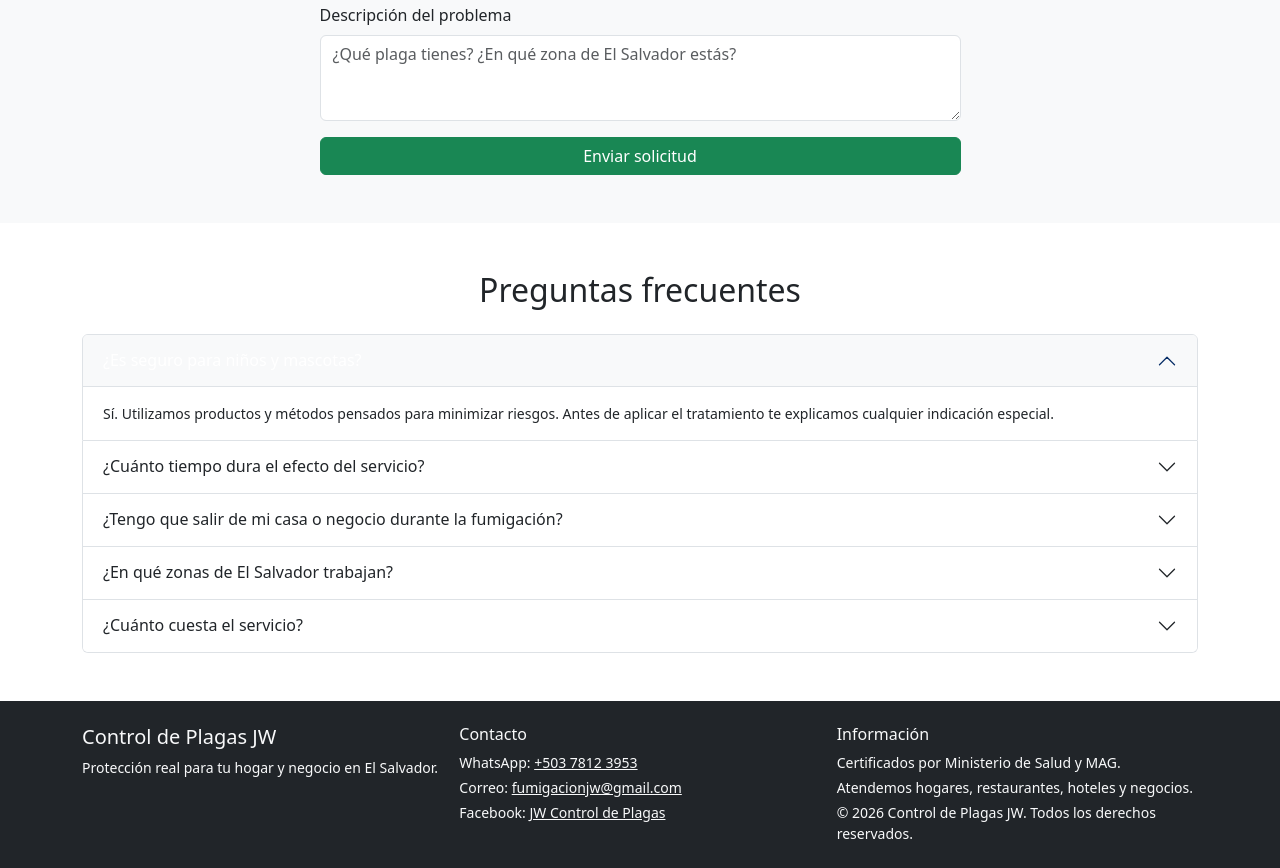
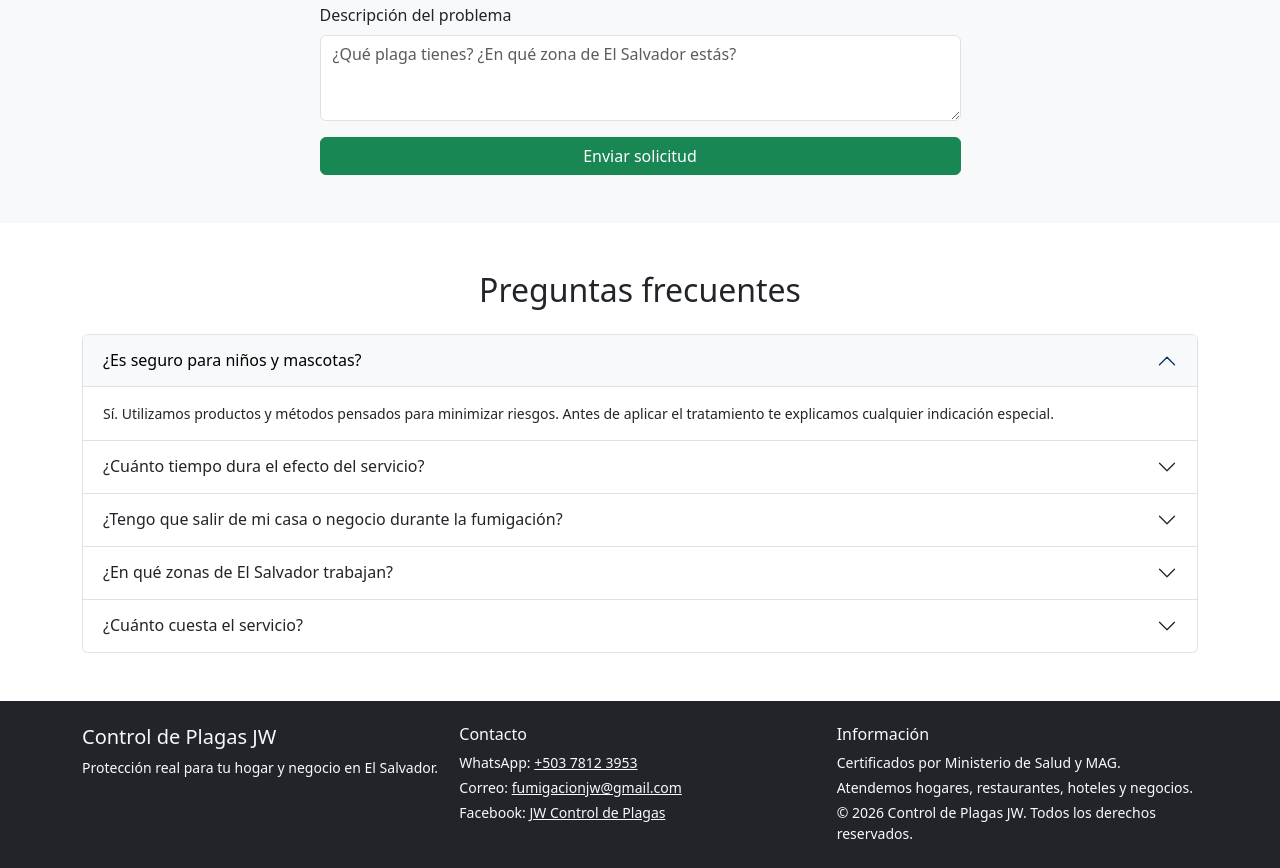
Before and after one commit to cperezguzman378-oss/proyecto_control_de_plagas_jw, a plain HTML site: page index.html in a window 1280 px wide. Shown: the part 2687-3555 px from the top of the page. Drawn offline with nearby package versions, Linux system fonts and the light colour scheme.

Commit message:
Change accordion button text color to black

```diff
--- a/index.html
+++ b/index.html
@@ -9,7 +9,7 @@
   <style>
     body { display: flex; flex-direction: column; min-height: 100vh; }
     main { flex: 1; }
-    .accordion-button:not(.collapsed) { background-color: #f8f9fa; color: #ffffff; }
+    .accordion-button:not(.collapsed) { background-color: #f8f9fa; color: #000; }
   </style>
 </head>
 <body>
```
